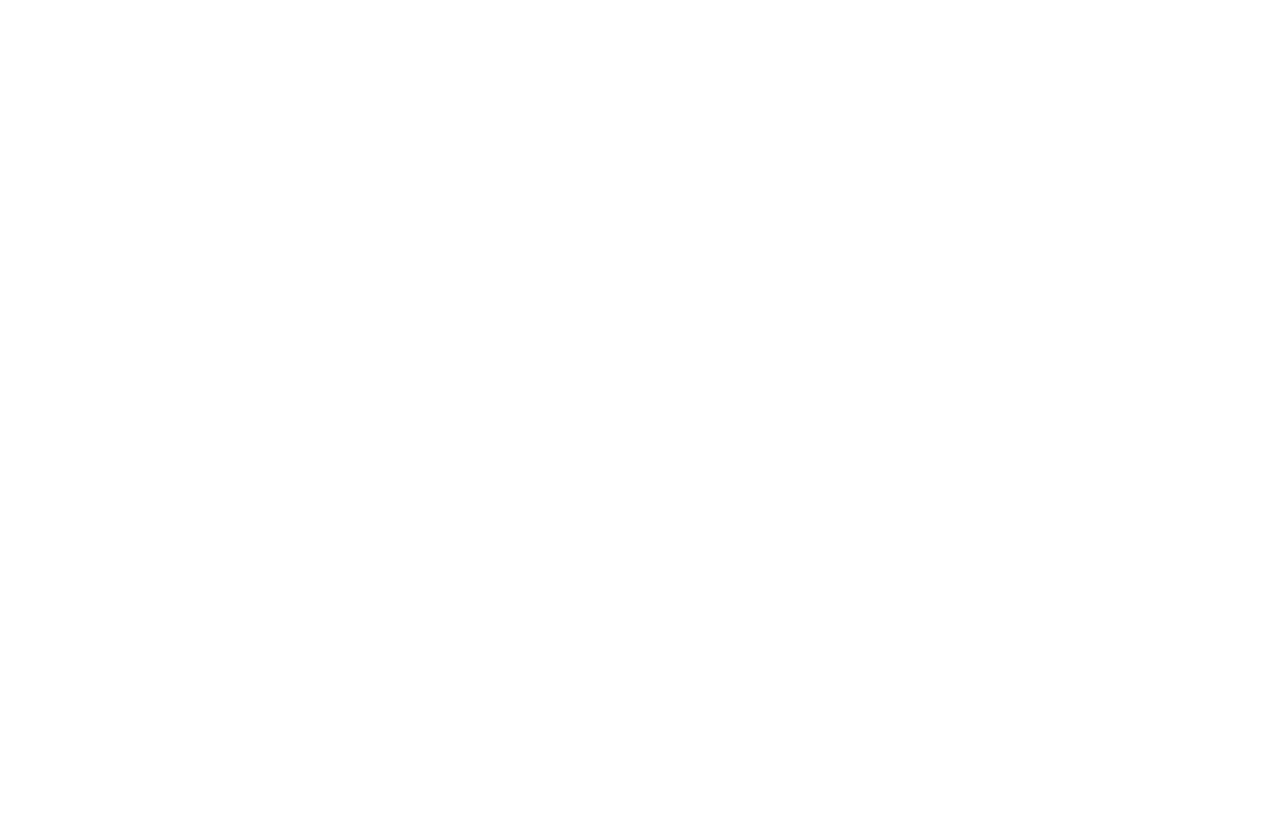
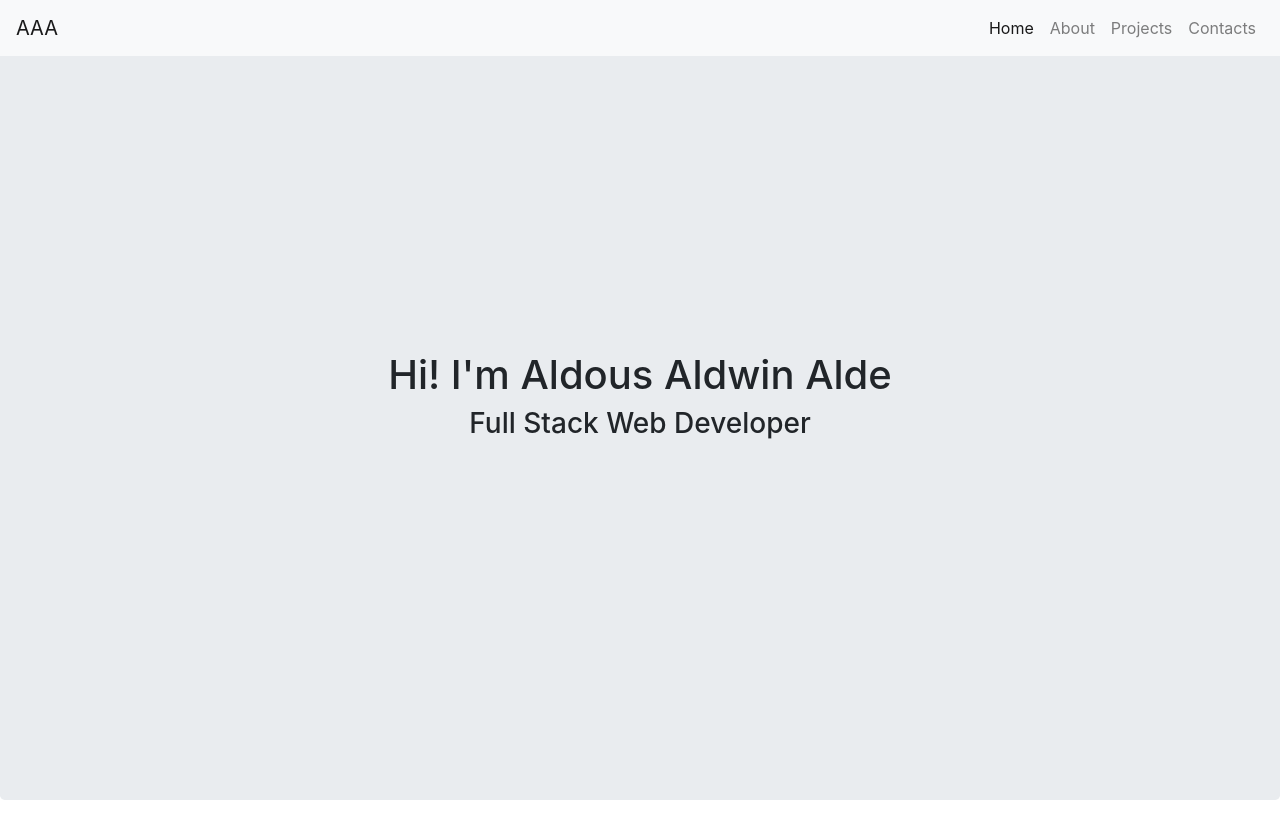
Before and after one commit to thetripleacoder/csp1, a plain HTML site: page index.html in a window 1280 px wide. Before the commit the page ends 800 px from the top, so only its background shows below. Drawn offline with nearby package versions, Linux system fonts and the light colour scheme.

Commit message:
Added Navbar and Jumbotron

```diff
--- /dev/null
+++ b/index.css
@@ -0,0 +1,10 @@
+
+* {
+	box-sizing: border-box;
+	margin: 0;
+	padding: 0;
+}
+
+body {
+	font-family: font-family: 'Montserrat', sans-serif;
+}
--- a/index.html
+++ b/index.html
@@ -7,8 +7,48 @@
 	<!-- Bootstrap CSS -->
 	<link rel="stylesheet" href="https://cdn.jsdelivr.net/npm/bootstrap@4.6.0/dist/css/bootstrap.min.css" integrity="sha384-B0vP5xmATw1+K9KRQjQERJvTumQW0nPEzvF6L/Z6nronJ3oUOFUFpCjEUQouq2+l" crossorigin="anonymous">
 	<title>Developer Portfolio</title>
+	<link rel="stylesheet" href="index.css">
+	<link rel="preconnect" href="https://fonts.gstatic.com">
+	<link href="https://fonts.googleapis.com/css2?family=Montserrat&display=swap" rel="stylesheet">
 </head>
 <body>
+	<div class="container-fluid p-0">
+		<!-- Navbar -->
+		<nav class="navbar navbar-expand-lg navbar-light bg-light fixed-top">
+		  <a class="navbar-brand" href="#">AAA</a>
+		  <button class="navbar-toggler" type="button" data-toggle="collapse" data-target="#navbarNav" aria-controls="navbarNav" aria-expanded="false" aria-label="Toggle navigation">
+		    <span class="navbar-toggler-icon"></span>
+		  </button>
+		  <!-- Nav-bar -->
+		  <div class="collapse navbar-collapse justify-content-end" id="navbarNav">
+		    <ul class="navbar-nav">
+		      <li class="nav-item active">
+		        <a class="nav-link" href="#">Home<span class="sr-only">(current)</span></a>
+		      </li>
+		      <li class="nav-item">
+		        <a class="nav-link" href="#about">About</a>
+		      </li>
+		      <li class="nav-item">
+		        <a class="nav-link" href="#projects">Projects</a>
+		      </li>
+		      <li class="nav-item">
+		        <a class="nav-link" href="#contacts">Contacts</a>
+		      </li>
+		    </ul>
+		  </div>
+		</nav>
+
+		<!-- Jumbotron -->
+		<div class="jumbotron vw-100 vh-100 d-flex">
+			<div class="container text-center align-self-center">
+				<h1>Hi! I'm Aldous Aldwin Alde</h1>
+				<h3>Full Stack Web Developer</h3>
+			</div>
+		</div>
+
+
+
+	</div>
 
 	<!-- Option 1: jQuery and Bootstrap Bundle (includes Popper) -->
     <script src="https://code.jquery.com/jquery-3.5.1.slim.min.js" integrity="sha384-DfXdz2htPH0lsSSs5nCTpuj/zy4C+OGpamoFVy38MVBnE+IbbVYUew+OrCXaRkfj" crossorigin="anonymous"></script>
```
